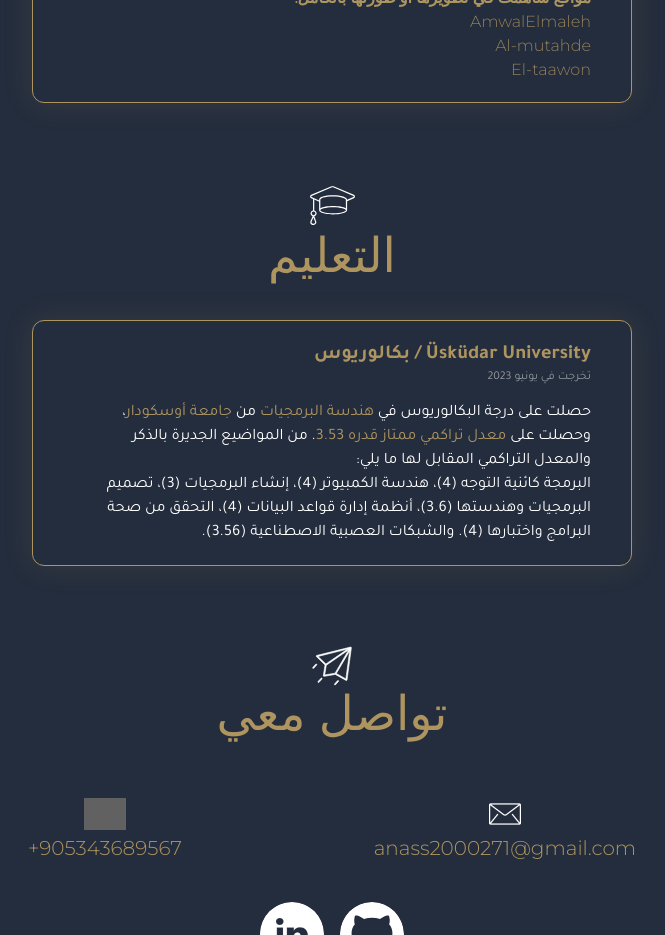
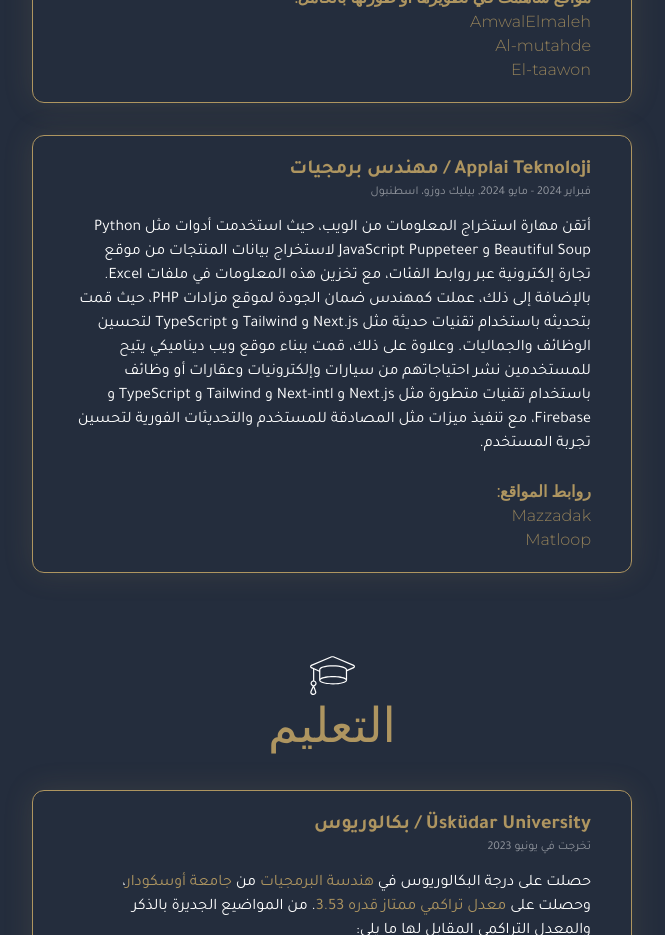
Before and after one commit to anasss777/Portfolio, a Next.js app: page /ar in a window 1280 px wide. Shown: the part 2480-3415 px from the top of the page, without its empty margins (308-973 px from the left). Built offline with nearby package versions, Linux system fonts and the light colour scheme; grey boxes are pictures that could not be loaded; a web font is replaced by a local one.

Commit message:
Added new experience

```diff
--- a/components/Experience/ExperienceContent.ts
+++ b/components/Experience/ExperienceContent.ts
@@ -22,11 +22,11 @@ export const experienceContent = [
         endAr: "يونيو 2023",
         address: "Üsküdar, İstanbul",
         addressAr: " أوسكودار، اسطنبول",
-        content1: "I developed an e-commerce website utilizing the most recent version of the React.js library, specifically Next.js 13. Employing Tailwind CSS for styling the website, I employed Typescript, a superset of Javascript, to implement the website's functionality. For content management, I integrated Sanity.io into the platform. To ensure robust security in user authentication, I implemented NextAuth, incorporating both Google and Credentials as authentication providers. Currently, I am in the process of resolving remaining bugs and implementing additional features, a task I anticipate will be completed within a week.",
+        content1: "I developed an e-commerce website utilizing the most recent version of the React.js library, specifically Next.js 13. Employing Tailwind CSS for styling the website, I employed Typescript, a superset of Javascript, to implement the website's functionality. For content management, I integrated Sanity.io into the platform. To ensure robust security in user authentication, I implemented NextAuth, incorporating both Google and Credentials as authentication providers.",
         content1Ar: "طوّرت موقع تجارة الكترونية باستخدام أحدث إصدار من مكتبة React.js، وتحديداً Next.js 13. استخدمت Tailwind CSS لتنسيق التصميم الخاص بالموقع، وإستفدت من Typescript، الذي يعتبر تفرعًا متقدمًا من Javascript، لتطوير وظائف الموقع. لإدارة المحتوى، قمت بدمج Sanity.io في النظام. من أجل ضمان أمان قوي للمستخدم، قمت بإستخدام NextAuth مع دمج كل من Google وCredentials كخياري إنشاء حساب و تسجيل دخول.",
         content2: "Link to the website:",
         content2Ar: "رابط الموقع:",
-        link1: "https://eshop-responsive-website.vercel.app/",
+        link1: "https://eshop-responsive-website.vercel.app",
         link1Name: "e-shop"
     },
     {
@@ -43,11 +43,30 @@ export const experienceContent = [
         content1Ar: "ساهمت في تطوير المواقع المعلوماتية للشركات التجارية مع التركيز على تعزيز الاهتمام الاستثماري. من خلال الاستفادة من تقنيات مثل Next.js وTailwind CSS وJavaScript وNextAuth.js (للمصادقة) وnext-intl (للترجمة) وTypeScript، شاركت بنشاط في المشاريع من خلال التطوير التعاوني على GitHub. لعبت مساهماتي دورًا رئيسيًا في تحقيق هذه المواقع.",
         content2: "Some of the websites that I contributed to or fully developed:",
         content2Ar: "مواقع ساهمت في تطويرها أو طورتها بالكامل:",
-        link1: "https://www.amwalelmaleh.com/ar",
+        link1: "https://www.amwalelmaleh.com",
         link1Name: "AmwalElmaleh",
-        link2: "https://www.almutahde.com/en",
+        link2: "https://www.almutahde.com",
         link2Name: "Al-mutahde",
-        link3: "https://www.eltaawon.com/",
+        link3: "https://www.eltaawon.com",
         link3Name: "El-taawon",
     },
+    {
+        company: "Applai Teknoloji",
+        job: "Software Engineer",
+        jobAr: "مهندس برمجيات",
+        start: "February 2024",
+        startAr: "فبراير 2024",
+        end: "May 2024",
+        endAr: "مايو 2024",
+        address: "Beylikdüzü, İstanbul",
+        addressAr: "بيليك دوزو، اسطنبول",
+        content1: "I am adept at web scraping, having utilized Python Beautiful Soup and JavaScript Puppeteer to extract product data from an e-commerce site via category links, storing the information in Excel files. Additionally, I served as a quality assurance engineer for a PHP auction website, subsequently modernizing it with Next.js, Tailwind, and TypeScript for enhanced functionality and aesthetics. Furthermore, I developed a dynamic website enabling users to post needs for cars, electronics, real estate, or jobs using Next.js, Next-intl, Tailwind, TypeScript, and Firebase, implementing features such as user authentication and real-time updates for improved usability.",
+        content1Ar: "أتقن مهارة استخراج المعلومات من الويب، حيث استخدمت أدوات مثل Python Beautiful Soup و JavaScript Puppeteer لاستخراج بيانات المنتجات من موقع تجارة إلكترونية عبر روابط الفئات، مع تخزين هذه المعلومات في ملفات Excel. بالإضافة إلى ذلك، عملت كمهندس ضمان الجودة لموقع مزادات PHP، حيث قمت بتحديثه باستخدام تقنيات حديثة مثل Next.js و Tailwind و TypeScript لتحسين الوظائف والجماليات. وعلاوة على ذلك، قمت ببناء موقع ويب ديناميكي يتيح للمستخدمين نشر احتياجاتهم من سيارات وإلكترونيات وعقارات أو وظائف باستخدام تقنيات متطورة مثل Next.js و Next-intl و Tailwind و TypeScript و Firebase، مع تنفيذ ميزات مثل المصادقة للمستخدم والتحديثات الفورية لتحسين تجربة المستخدم.",
+        content2: "Links to the websites:",
+        content2Ar: "روابط المواقع:",
+        link1: "https://mazzadak-demo.vercel.app",
+        link1Name: "Mazzadak",
+        link2: "https://matloop-demo.vercel.app",
+        link2Name: "Matloop",
+    },
 ]
```
